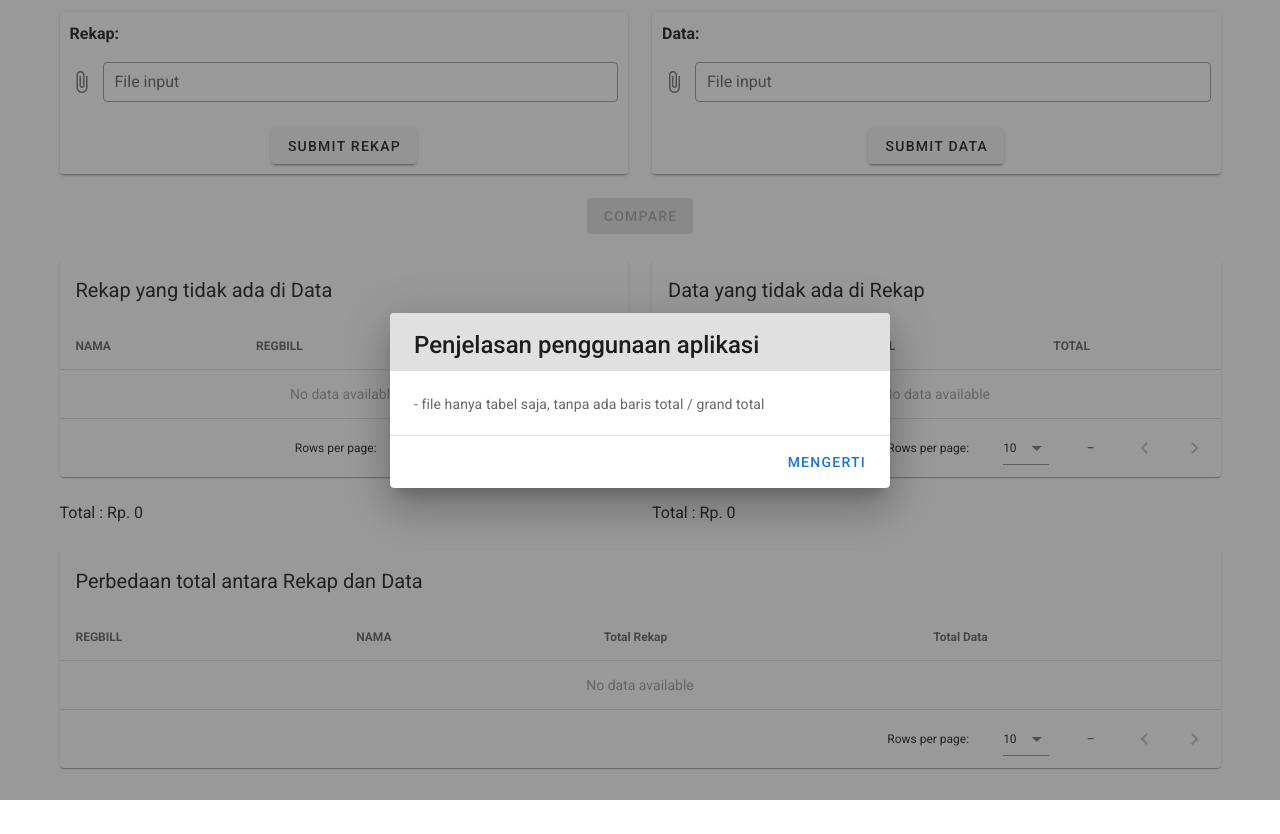
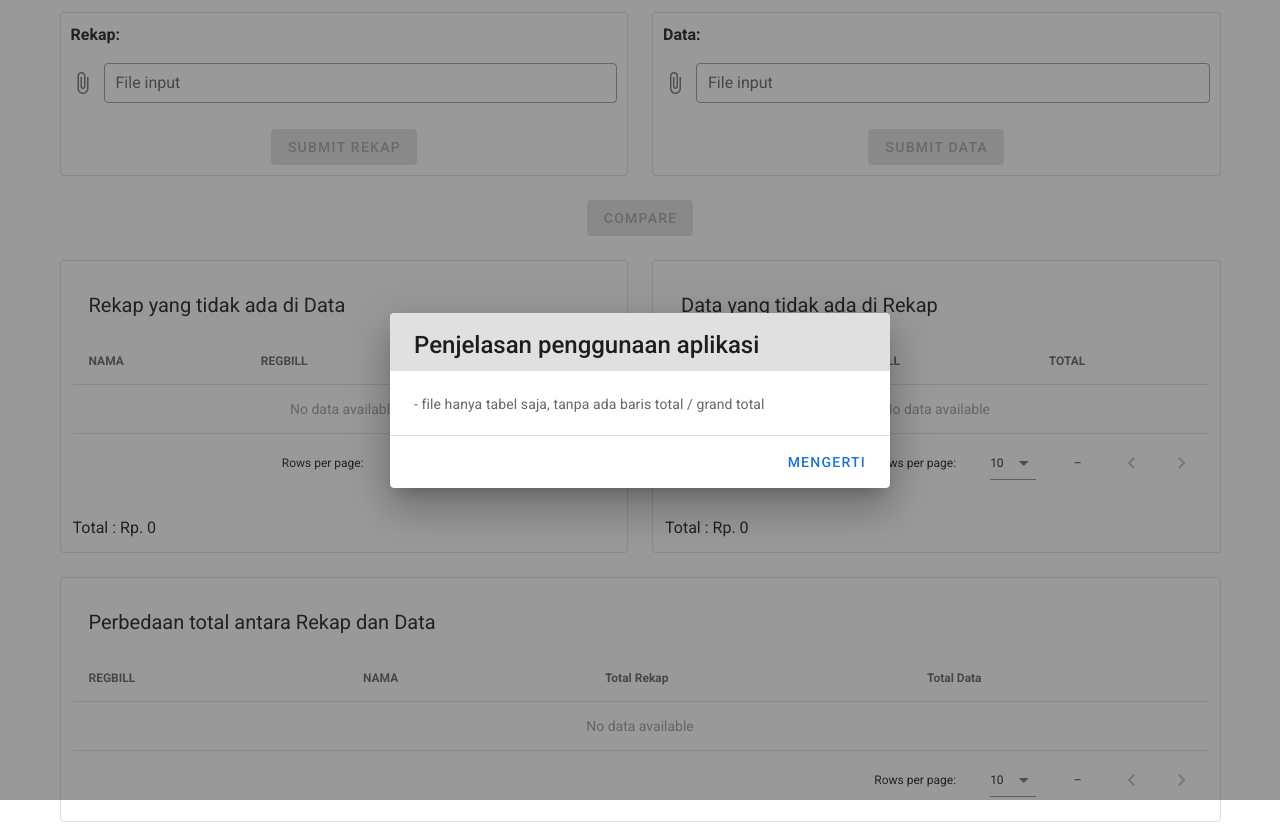
Before and after one commit to CoffeeLink/compare-excel, a Nuxt app: page / in a window 1280 px wide. Before the commit the page ends 800 px from the top, so only its background shows below. Built offline with nearby package versions, Linux system fonts and the light colour scheme.

Commit message:
improve experience for user

```diff
--- a/pages/index.vue
+++ b/pages/index.vue
@@ -3,7 +3,7 @@
     <v-container>
       <v-row>
         <v-col>
-          <v-card style="padding: 10px;">
+          <v-card :style="statusSubmitRekap ? 'padding: 10px; border-color: #00cfb3; border-width: 2px;' : 'padding: 10px;'" outlined>
             <p><b>Rekap:</b></p>
             <v-file-input
               v-model="csvFile"
@@ -11,10 +11,12 @@
               outlined
               dense
               label="File input"
+              @change="changeStatusSubmitRekap"
             />
             <div class="d-flex justify-center">
               <v-btn
                 elevation="2"
+                :disabled="!csvFile"
                 @click="submitCsv"
               >
                 Submit Rekap
@@ -23,7 +25,7 @@
           </v-card>
         </v-col>
         <v-col>
-          <v-card style="padding: 10px;">
+          <v-card :style="statusSubmitData ? 'padding: 10px; border-color: #00cfb3; border-width: 2px;' : 'padding: 10px;'" outlined>
             <p><b>Data:</b></p>
             <v-file-input
               v-model="anotherCsv"
@@ -31,10 +33,12 @@
               dense
               :accept="sheetJSFT"
               label="File input"
+              @change="changeStatusSubmitData"
             />
             <div class="d-flex justify-center">
               <v-btn
                 elevation="2"
+                :disabled="!anotherCsv"
                 @click="submitAnotherCsv"
               >
                 Submit Data
@@ -56,10 +60,13 @@
       <br>
       <v-row>
         <v-col>
+          <v-card
+            outlined
+          >
+            <v-container>
               <v-data-table
                 :headers="headers"
                 :items="result"
-            class="elevation-1"
               >
                 <template v-slot:top>
                   <v-toolbar flat>
@@ -72,12 +79,15 @@
               </v-data-table>
               <br>
               Total : Rp. {{ totals.toString().replace(/\B(?=(\d{3})+(?!\d))/g, ".") }}
+            </v-container>
+          </v-card>
         </v-col>
         <v-col>
+          <v-card outlined>
+            <v-container>
               <v-data-table
                 :headers="headers"
                 :items="result2"
-            class="elevation-1"
               >
                 <template v-slot:top>
                   <v-toolbar flat>
@@ -90,14 +100,17 @@
               </v-data-table>
               <br>
               Total : Rp. {{ totals2.toString().replace(/\B(?=(\d{3})+(?!\d))/g, ".") }}
+            </v-container>
+          </v-card>
         </v-col>
       </v-row>
       <br>
       <div>
+        <v-card outlined>
+          <v-container>
             <v-data-table
               :headers="headers2"
               :items="diffHarga"
-          class="elevation-1"
             >
               <template v-slot:top>
                 <v-toolbar flat>
@@ -111,6 +124,8 @@
                 {{ item.data.toString().replace(/\B(?=(\d{3})+(?!\d))/g, ".") }}
               </template>
             </v-data-table>
+          </v-container>
+        </v-card>
       </div>
     </v-container>
     <v-dialog
@@ -153,6 +168,8 @@ export default {
     anotherCsv: null,
     fixData: {},
     fixData2: {},
+    statusSubmitRekap: false,
+    statusSubmitData: false,
     result: [],
     result2: [],
     headers: [
@@ -172,7 +189,25 @@ export default {
     diffHarga: [],
     dialog: true
   }),
+  watch: {
+    csvFile (data) {
+      if (!data) {
+        this.statusSubmitRekap = false
+      }
+    },
+    anotherCsv (data) {
+      if (!data) {
+        this.statusSubmitData = false
+      }
+    }
+  },
   methods: {
+    changeStatusSubmitRekap () {
+      this.statusSubmitRekap = false
+    },
+    changeStatusSubmitData () {
+      this.statusSubmitData = false
+    },
     comparing () {
       const status = {}
       const status2 = {}
@@ -268,6 +303,7 @@ export default {
             j++
           }
           this.fixData2 = { ...objFix }
+          this.statusSubmitData = true
         }
         reader.readAsBinaryString(files)
       }
@@ -339,6 +375,7 @@ export default {
             k++
           }
           this.fixData = { ...objectFix }
+          this.statusSubmitRekap = true
         }
         reader.readAsBinaryString(files)
       }
```
Lines whose indentation alone changed are shown as unchanged.
